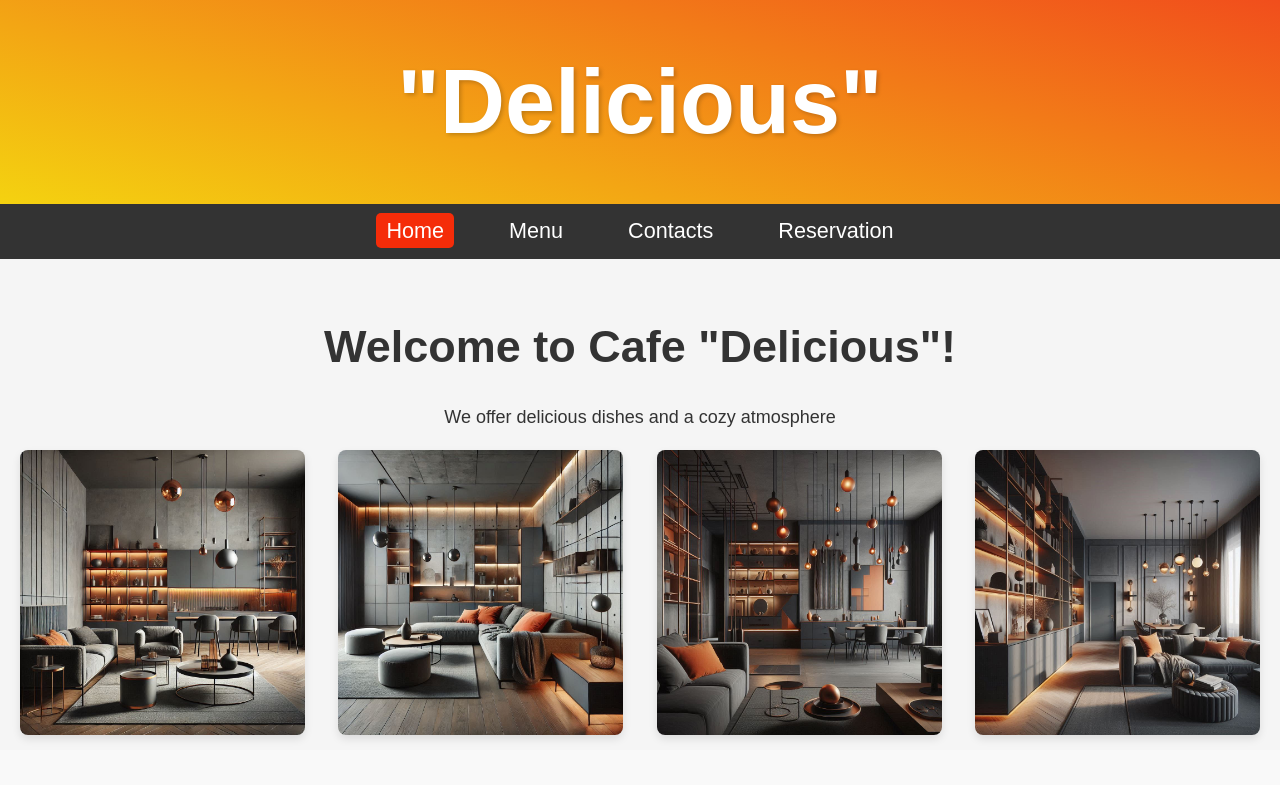
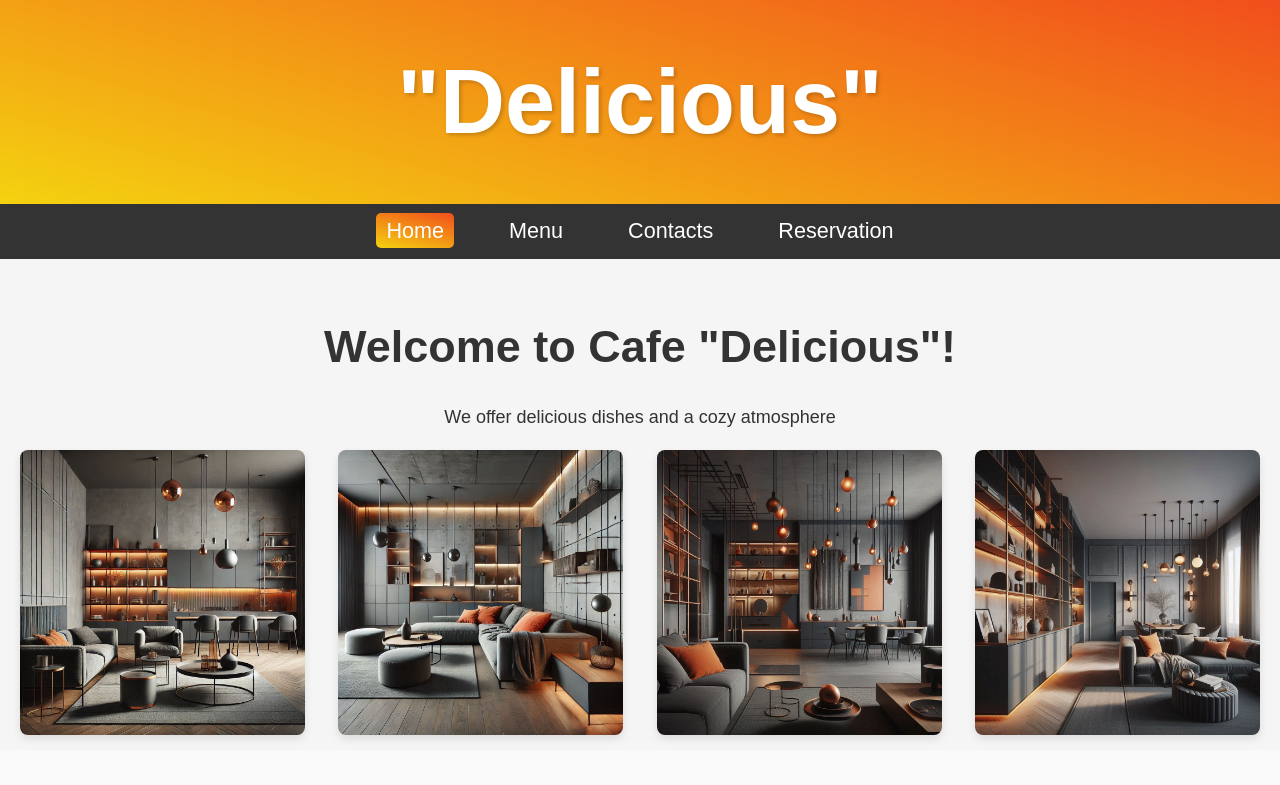
Before and after one commit to TetianaShylo/cafe-website, a plain HTML site: page index.html in a window 1280 px wide. In both pictures the pointer is over the link "Home". Shown: the top 785 px of the page. Drawn offline with Linux system fonts and the light colour scheme.

Commit message:
Initial commit

```diff
--- a/style.css
+++ b/style.css
@@ -73,7 +73,7 @@ nav ul li a {
 }
 
 nav ul li a:hover {
-    background-color: #f52c09; /* Помаранчевий колір на hover */
+    background: linear-gradient(15deg, #f4d210, #f14e1c);
     border-radius: 5px;
 }
 
```
Also changed, not shown: 1 other file.
